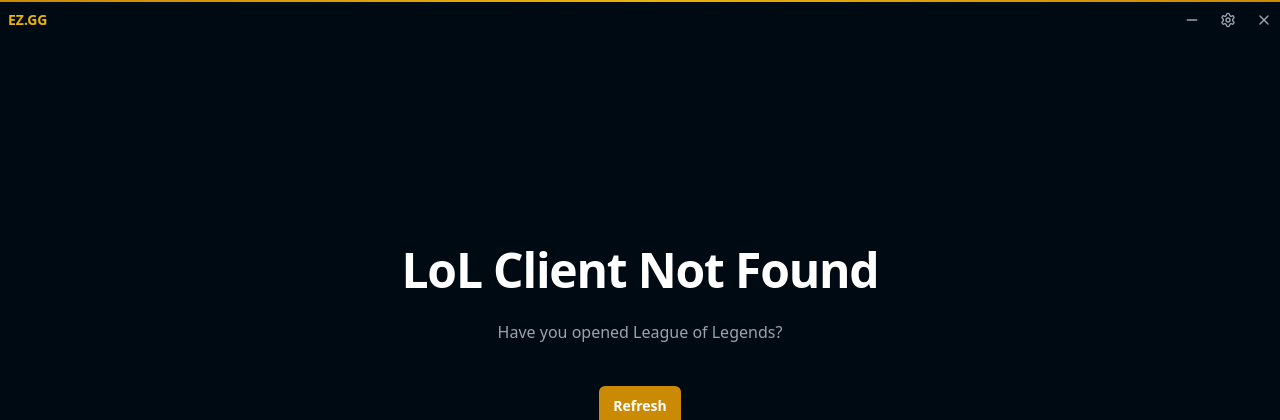
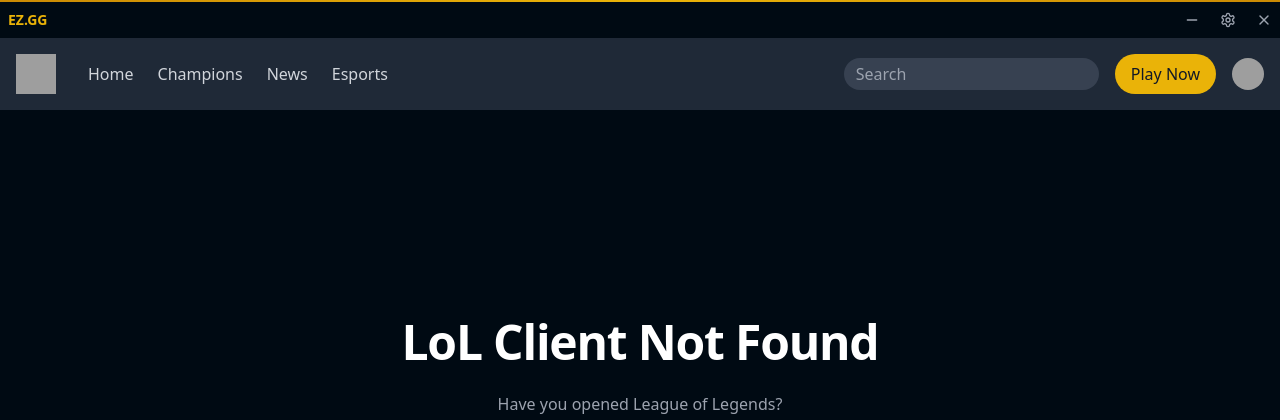
Before and after one commit to Jellayy/ez.gg, a Flask app: page / in a window 1280 px wide. Shown: the top 420 px of the page. Run offline with Flask 3, Linux system fonts and the light colour scheme; style sheets or scripts are compiled from the project's sources; parts of the project's set-up code (start-up, migrations or seed data) failed here and were passed over; grey boxes are pictures that could not be loaded.

Commit message:
fix: ben

```diff
--- a/rewrite/bristle/bristle.py
+++ b/rewrite/bristle/bristle.py
@@ -13,7 +13,7 @@ MAX_LCUX_SEARCH_RETRIES = 3
 
 
 class Bristle:
-    async def __init__(self):
+    def __init__(self):
         # Search for LCU Process
         self.lcu_found = False
         lcu_process = find_LCU_process()
--- /dev/null
+++ b/rewrite/test.py
@@ -0,0 +1,6 @@
+import asyncio
+
+import rito_client.ws as rito
+
+
+asyncio.run(rito.main())
--- a/rewrite/ui/templates/base.html
+++ b/rewrite/ui/templates/base.html
@@ -27,6 +27,27 @@
             </nav>
         </div>
 
+        <nav class="bg-gray-800 text-gray-300 p-4">
+            <div class="container mx-auto flex justify-between items-center">
+                <div class="flex items-center space-x-8">
+                    <img src="/api/placeholder/40/40" alt="LoL Logo" class="w-10 h-10">
+                    <div class="hidden md:flex space-x-6">
+                        <a href="#" class="hover:text-yellow-500 transition duration-300">Home</a>
+                        <a href="#" class="hover:text-yellow-500 transition duration-300">Champions</a>
+                        <a href="#" class="hover:text-yellow-500 transition duration-300">News</a>
+                        <a href="#" class="hover:text-yellow-500 transition duration-300">Esports</a>
+                    </div>
+                </div>
+                <div class="flex items-center space-x-4">
+                    <div class="hidden md:block">
+                        <input type="text" placeholder="Search" class="bg-gray-700 text-gray-300 px-3 py-1 rounded-full focus:outline-none focus:ring-2 focus:ring-yellow-500">
+                    </div>
+                    <button class="bg-yellow-500 text-gray-900 px-4 py-2 rounded-full hover:bg-yellow-600 transition duration-300">Play Now</button>
+                    <img src="/api/placeholder/32/32" alt="User Avatar" class="w-8 h-8 rounded-full">
+                </div>
+            </div>
+        </nav>
+
         <!-- Page Content -->
         {% block content %}{% endblock %}
     </body>
```
Also changed, not shown: rewrite/rito_client/ws.py (added, +12 -0 lines).
